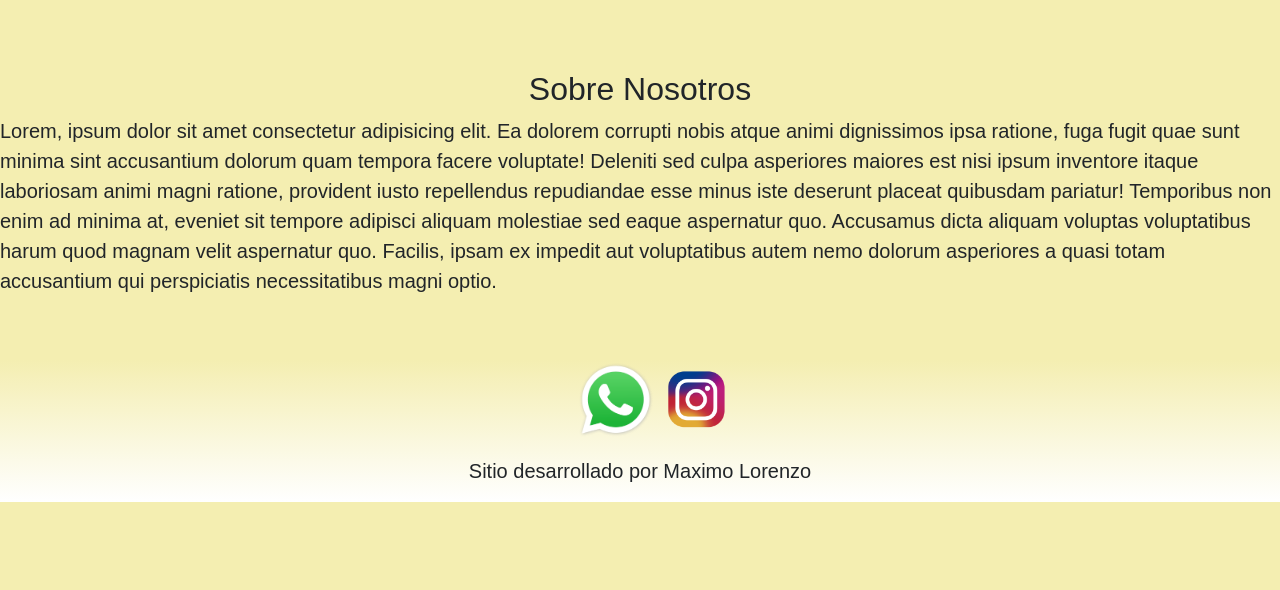
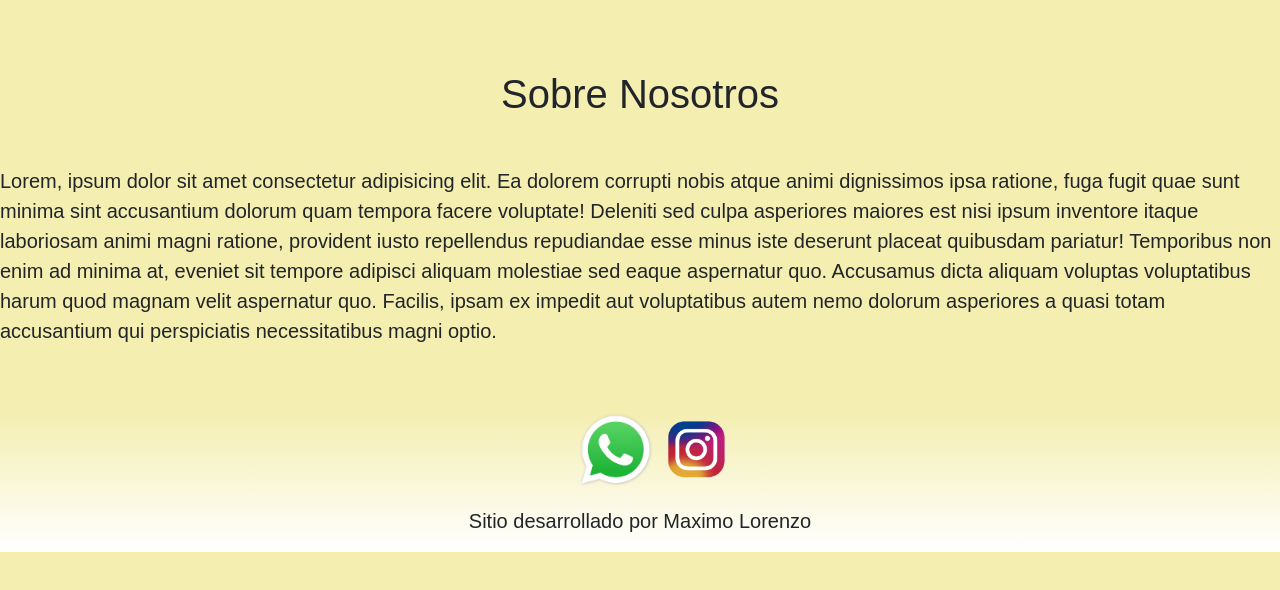
Before and after one commit to maximolorenzo/desafios, a website: page index.html in a window 1280 px wide. Shown: the part 172-762 px from the top of the page. Drawn offline with nearby package versions, Linux system fonts and the light colour scheme.

Commit message:
arreglo sass

```diff
--- a/index.html
+++ b/index.html
@@ -76,9 +76,12 @@
     </div>
 
     </section>
+
     <div class="sobreNosotros">
-    <section >
-      <h2>Sobre Nosotros</h2>
+            <section >
+              <div class="palabrasDos">
+                <h1>Sobre Nosotros</h1>
+              </div>
       <p>Lorem, ipsum dolor sit amet consectetur adipisicing elit. Ea dolorem corrupti nobis atque animi dignissimos
         ipsa ratione, fuga fugit quae sunt minima sint accusantium dolorum quam tempora facere voluptate! Deleniti sed
         culpa asperiores maiores est nisi ipsum inventore itaque laboriosam animi magni ratione, provident iusto
--- a/scss/estilo.scss
+++ b/scss/estilo.scss
@@ -1,5 +1,5 @@
-@import "head";
-@import "footer";
+
+
 
 *{
   margin: 0;
@@ -10,12 +10,10 @@
   }
   .fondoPantalla{
     background-color: #f4eeb1;
+
   }
+  @import "head";
 
-h2{
-    text-align: center;
-    font-weight: bold;
-}
   .sobreNosotros{
     font-family: 'Dosis', sans-serif;
     font-size: 20px;
@@ -23,6 +21,7 @@ h2{
      margin-top: 5rem;
     margin-bottom: 4rem;
 }
+@import "footer";
 
 .bodyContacto{
   height: 100vh;
@@ -99,8 +98,17 @@ textarea{
     justify-content: center;
     margin-bottom: 9%;
   }
-  h5{
-    font-family: 'Dosis', sans-serif;
-    font-size: 30px;
-    margin-top: 2rem;
+  .palabras{
+    text-align: center;
+    font-weight: bold;
+    margin-top: 2rem ;
+    margin-bottom: 2rem;
+
   }
+  .palabrasDos{
+    text-align: center;
+    font-weight: bold;
+    margin-bottom: 3rem ;
+
+
+  }
```
Also changed, not shown: pages/contacto.html (+1 -1 lines), pages/review.html (+4 -1 lines), pages/trabajos.html (+3 -0 lines), pages/ubicacion.html (+5 -1 lines), css/estilo.css.
